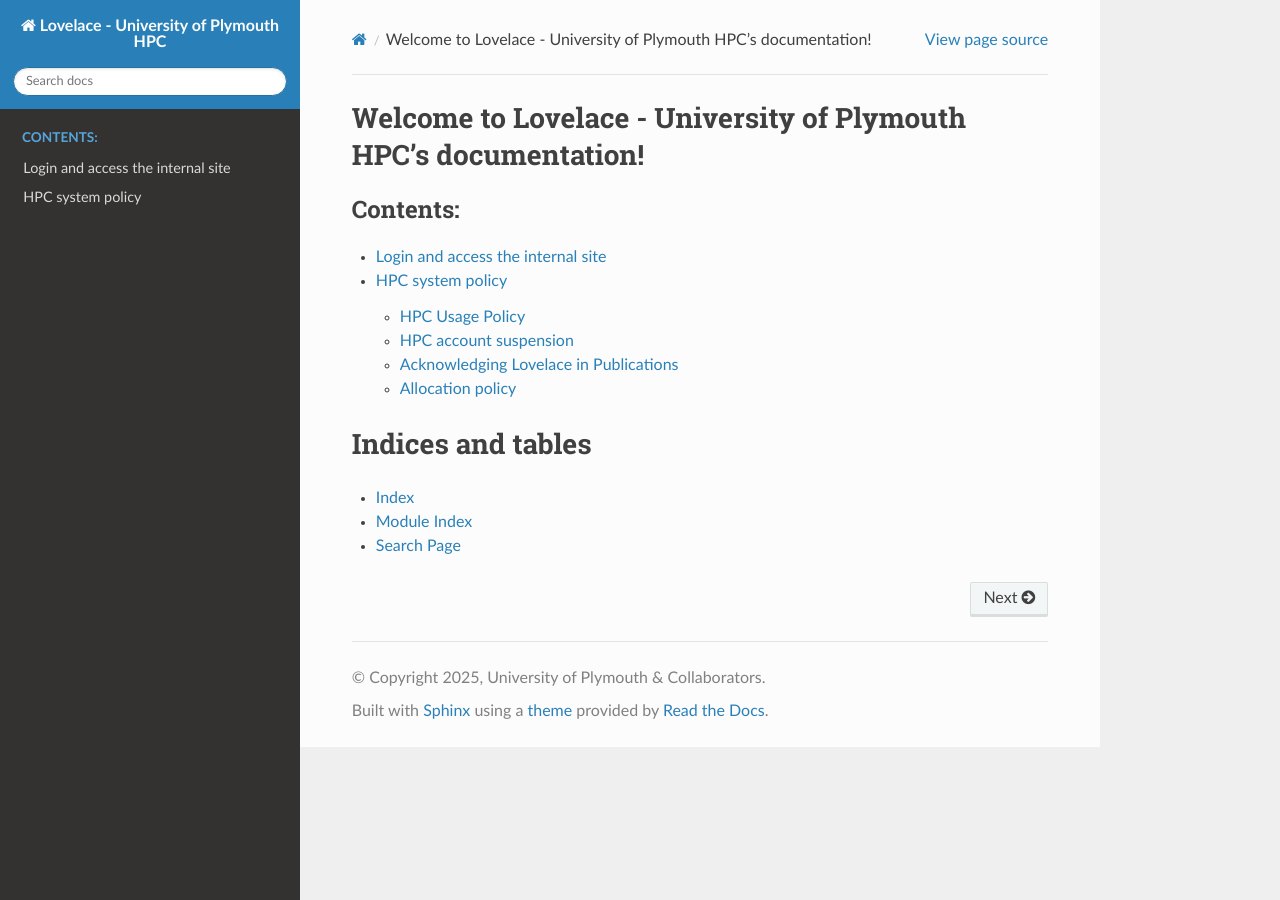
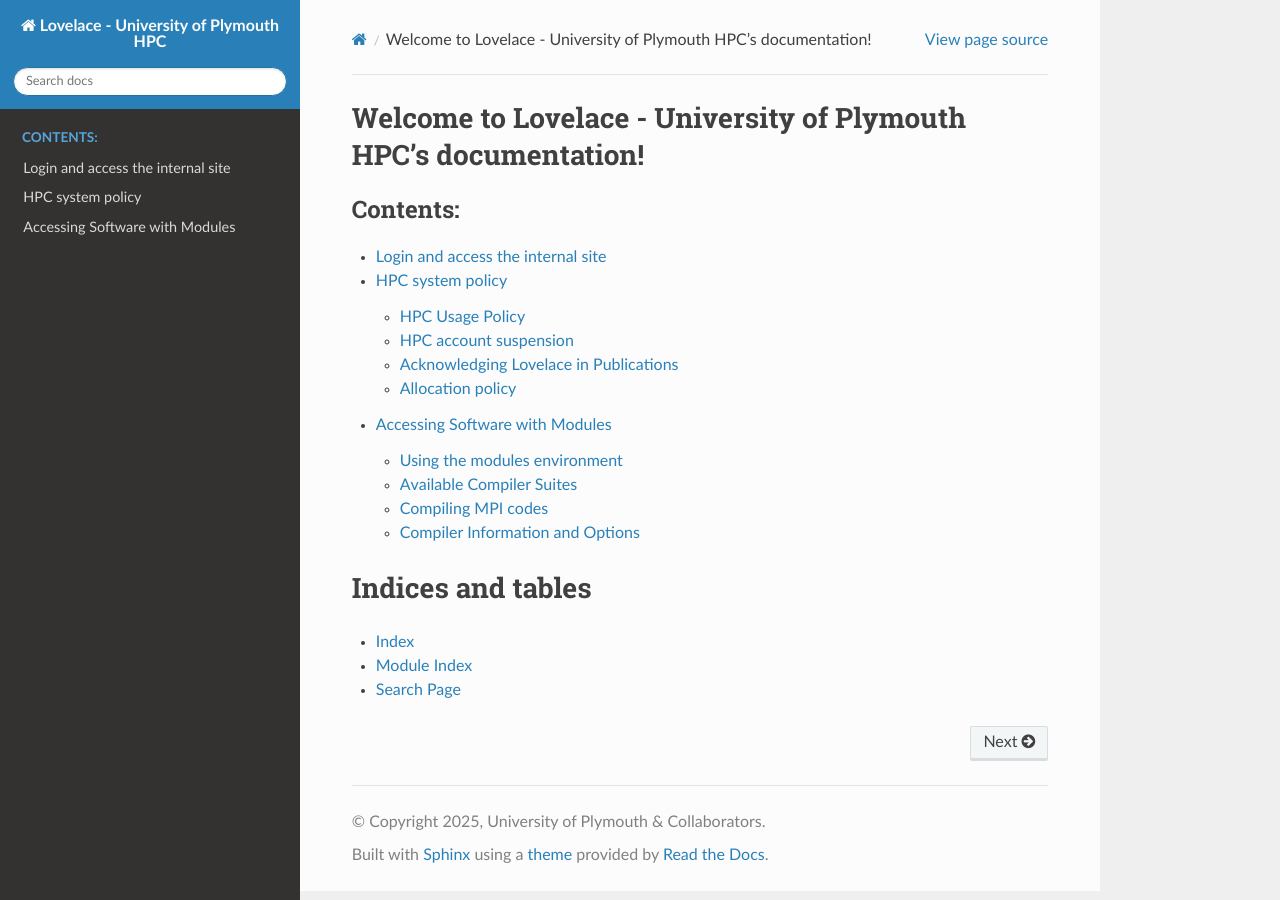
Before and after one commit to AbhinavPraveen/UoP-HPC-Docs, a Sphinx documentation site: the page built from source/index.rst, in a window 1280 px wide. Built offline with Sphinx 7.4.7 and the Read the Docs theme 3.1.0, drawn with Linux system fonts in a browser that asks for light colours; some of the changed lines change nothing that is shown.

Commit message:
Add modules page.

```diff
--- a/source/index.rst
+++ b/source/index.rst
@@ -12,6 +12,7 @@ Welcome to Lovelace - University of Plymouth HPC's documentation!
 
    Login and access the internal site <https://docs.lovelace.plymouth.ac.uk/private/>
    user-guide/policy
+   user-guide/modules
 
 
 
--- /dev/null
+++ b/source/user-guide/modules.rst
@@ -0,0 +1,238 @@
+.. include:: ../siteinclude.rst
+
+Accessing Software with Modules
+===================================
+
+The software environment on the Lovelace cluster is primarily
+controlled through *modules*. By loading and switching
+modules you control the compilers, libraries and software available.
+
+This means that for compiling software on Lovelace you typically set the compiler
+you wish to use by loading the appropriate compiler module, and load all the
+required library modules (e.g. numerical libraries such as OpenBLAS, driver related libraries such as CUDA, and IO format libraries).
+
+Additionally, if you are compiling parallel applications using MPI
+(or SHMEM, etc.) then you will need to load the MPI environment
+and use the appropriate compiler wrapper scripts.
+
+
+The list of the modules loaded  can be obtained by typing:
+
+.. code-block:: console
+
+   [user@uop-hpc ~]$ module list
+
+   Currently Loaded Modules:
+     1) prun/2.2   2) gnu12/12.3.0   3) hwloc/2.7.2   4) ucx/1.15.0   5) libfabric/1.19.0   6) openmpi4/4.1.6   7) singularity/3.7.1   8) ohpc
+
+Basic usage of the :bash:`module` command is covered below. For
+full documentation please see:
+
+-  `User Guide for Lmod <https://lmod.readthedocs.io/en/latest/010_user.html>`_
+
+Using the modules environment
+-----------------------------
+
+Information on the available modules
+~~~~~~~~~~~~~~~~~~~~~~~~~~~~~~~~~~~~
+
+Finding out which modules (and hence which compilers, libraries and
+software) are available on the system is performed using the
+:bash:`module avail` command:
+
+.. code-block:: console
+
+   [user@uop-hpc ~]$ module avail
+
+   ----------------------------------------------------------------------------- /opt/ohpc/pub/moduledeps/gnu12 ------------------------------------------------------------------------------
+      mpich/3.4.3-ucx    mvapich2/2.3.7    openmpi4/4.1.6 (L)
+
+   -------------------------------------------------------------------------------- /opt/ohpc/pub/modulefiles --------------------------------------------------------------------------------
+      EasyBuild/4.9.1    conda/24.9.2    gnu12/12.3.0 (L)    libfabric/1.19.0 (L)    os            prun/2.2          (L)    ucx/1.15.0 (L)
+      cmake/3.24.2       gnu/12.3.0      hwloc/2.7.2  (L)    ohpc             (L)    pmix/4.2.9    singularity/3.7.1 (L)
+   ...
+
+This will list all the names and versions of the modules available on
+the service. Not all of them may work in your account though due to,
+for example, licencing restrictions. You will notice that for many
+modules we have more than one version, each of which is identified by a
+version number. One of these versions is the default. As the
+service develops the default version will change.
+
+You can list all the modules of a particular type by providing an
+argument to the :bash:`module avail` command. For example, to list all
+available versions of the Intel libraries, compilers and tools:
+
+.. code-block:: console
+
+   [user@uop-hpc ~]$ module avail gnu
+
+   -------------------------------------------------------------------------------- /opt/ohpc/pub/modulefiles --------------------------------------------------------------------------------
+      gnu/12.3.0    gnu12/12.3.0 (L)
+   ...
+
+If you want more info on any of the modules, you can use the :bash:`module help` command:
+
+.. code-block:: console
+
+   [user@uop-hpc ~]$ module help openmpi4
+
+   ------------------------------------------------------------------------ Module Specific Help for "openmpi4/4.1.6" ------------------------------------------------------------------------
+
+   This module loads the openmpi4 library built with the gnu12 toolchain.
+
+   Version 4.1.6
+
+
+Loading, unloading and swapping modules
+~~~~~~~~~~~~~~~~~~~~~~~~~~~~~~~~~~~~~~~
+
+To load a module to use :bash:`module add` or :bash:`module load`. For example,
+to load the default Intel compilers and their dependencies into the development environment:
+
+.. code-block:: bash
+
+    module load tbb compiler-rt compiler
+
+If you need a specific version of each module, you can add more information:
+
+.. code-block:: bash
+
+    module load tbb/2021.13 compiler-rt/2024.2.1 compiler/2024.2.1
+
+This will load the specified versions of the packages. If you
+want to clean up, :bash:`module remove` will remove a loaded module:
+
+.. code-block:: bash
+
+    module remove tbb/2021.13 compiler-rt/2024.2.1 compiler/2024.2.1
+
+(or :bash:`module rm tbb compiler-rt compiler` or
+:bash:`module unload tbb compiler-rt compiler`) will unload what ever version of
+intel (even if it is not the default) you might have
+loaded. There are many situations in which you might want to change the
+presently loaded version to a different one, such as trying the latest
+version which is not yet the default or using a legacy version to keep
+compatibility with old data. This can be achieved most easily by using
+:bash:`module swap oldmodule newmodule`.
+
+Available Compiler Suites
+-------------------------
+
+.. note::
+   As lovelace uses dynamic linking by default you will generally also need
+   to load any modules you used to compile your code in your job submission
+   script when you run your code.
+
+
+GCC Compiler Suite
+~~~~~~~~~~~~~~~~~~
+
+The GCC 12.3.0 compiler suite is available by default. This is because the :plaintext:`gnu12/12.3.0` module is loaded by default.
+
+The compilers are available as:
+
+* :bash:`gfortran` - Fortran
+* :bash:`gcc` - C
+* :bash:`g++` - C++
+
+AMD Optimizing C/C++ and Fortran Compilers
+~~~~~~~~~~~~~~~~~~~~~~~~~~~~~~~~~~~~~~~~~~
+
+The AOCC compiler suite is also available. This can be loaded with:
+
+.. code-block:: bash
+
+   module load aocc/4.2.0
+
+The compilers are then available as:
+
+* :bash:`flang` - Fortran
+* :bash:`clang` - C
+* :bash:`clang++` - C++
+
+Intel® oneAPI Compilers
+~~~~~~~~~~~~~~~~~~~~~~~
+
+The Intel oneAPI compiler suite is available as in the example above. This can be loaded with:
+
+.. code-block:: bash
+
+    module load tbb compiler-rt compiler
+
+The compilers are then available as:
+
+* :bash:`ifx` - Fortran
+* :bash:`icx` - C
+* :bash:`icpx` - C++
+
+Compiling MPI codes
+-------------------
+
+Lovelace supports multiple MPI libraries including OpenMPI and Intel MPI. Both are available as modules.
+
+Using GCC Compilers and openmpi
+~~~~~~~~~~~~~~~~~~~~~~~~~~~~~~~~~~~~~
+
+To load :plaintext:`openmpi4`, type:
+
+.. code-block:: bash
+
+
+   module load openmpi4
+
+
+The MPI compilers are then available as
+
+* ``mpif90`` - Fortran with MPI
+* ``mpicc`` - C with MPI
+* ``mpicxx`` - C++ with MPI
+
+
+Summary
+~~~~~~~~~~~~~~~~~~~~~~~~~~~~~~
+
+The name of the  wrapper
+script depends on the compiler suite you are using. In summary:
+
++----------+----------+--------+
+| Language | Intel    | GCC    |
++==========+==========+========+
+| Fortran  | mpiifort | mpif90 |
++----------+----------+--------+
+| C++      | mpiicpc  | mpicxx |
++----------+----------+--------+
+| C        | mpiicc   | mpicc  |
++----------+----------+--------+
+
+
+
+Compiler Information and Options
+--------------------------------
+
+Help is available for the different compiler suites
+
+GCC
+    Fortran :bash:`gfortran --help` or :bash:`man gfortran`,
+    C/C++ :bash:`gcc --help` or :bash:`man gcc`
+Intel
+    Fortran ``man ifx`` ,
+    C/C++ ``man icx``
+
+Useful compiler options
+~~~~~~~~~~~~~~~~~~~~~~~
+
+Whilst difference codes will benefit from compiler optimisations in
+different ways, for reasonable performance on Lovelace, at least
+initially, we suggest the following compiler options:
+
+Intel
+    ``-O2``
+GNU
+    ``-O2 -funroll-loops -march=native``
+
+
+Software Requests
+~~~~~~~~~~~~~~~~~
+
+Please contact the `HPC Admin Team <mailto:hpcsupport@plymouth.ac.uk>`_ if you would like to request or suggest for software to be installed onto the cluster.
```
